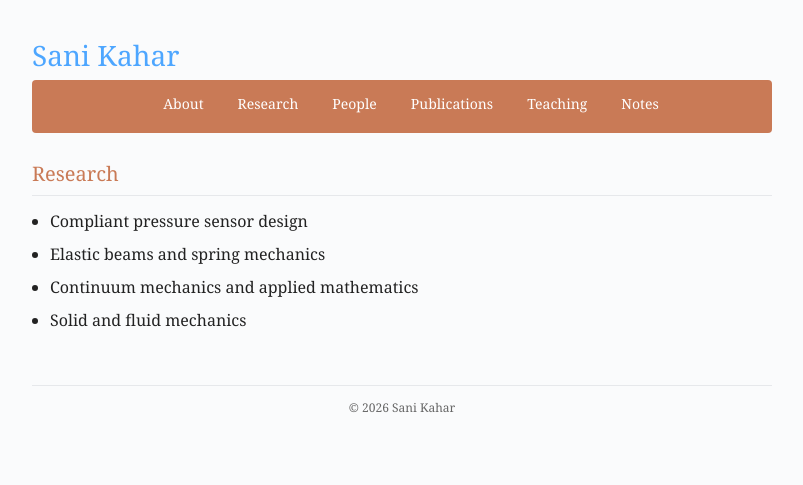
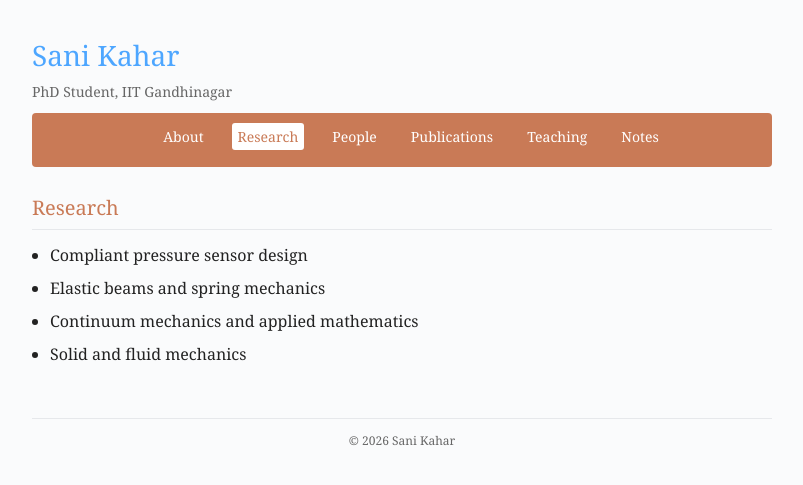
Before and after one commit to S-kahar/s-kahar.github.io, a Jekyll site: the page built from research.html, in a window 1280 px wide. Shown: the top 485 px of the page, without its empty margins (238-1041 px from the left). Built offline with Jekyll 4.4.1, drawn with Linux system fonts in a browser that asks for light colours.

Commit message:
Update research.html

```diff
--- a/research.html
+++ b/research.html
@@ -1,40 +1,13 @@
-<!DOCTYPE html>
-<html lang="en">
-<head>
-    <meta charset="UTF-8">
-    <title>Research - Sani Kahar</title>
-    <link rel="stylesheet" href="style.css">
-</head>
+---
+layout: default
+title: Research
+---
 
-<body>
+<h2>Research</h2>
 
-<header>
-    <h1>Sani Kahar</h1>
-    <nav>
-        <ul>
-            <li><a href="index.html">About</a></li>
-            <li><a href="research.html">Research</a></li>
-            <li><a href="people.html">People</a></li>
-            <li><a href="publications.html">Publications</a></li>
-            <li><a href="teaching.html">Teaching</a></li>
-            <li><a href="notes.html">Notes</a></li>
-        </ul>
-    </nav>
-</header>
-
-<main>
-<h2>Research</h2>
 <ul>
     <li>Compliant pressure sensor design</li>
     <li>Elastic beams and spring mechanics</li>
     <li>Continuum mechanics and applied mathematics</li>
     <li>Solid and fluid mechanics</li>
 </ul>
-</main>
-
-<footer>
-<p>© 2026 Sani Kahar</p>
-</footer>
-
-</body>
-</html>
```
